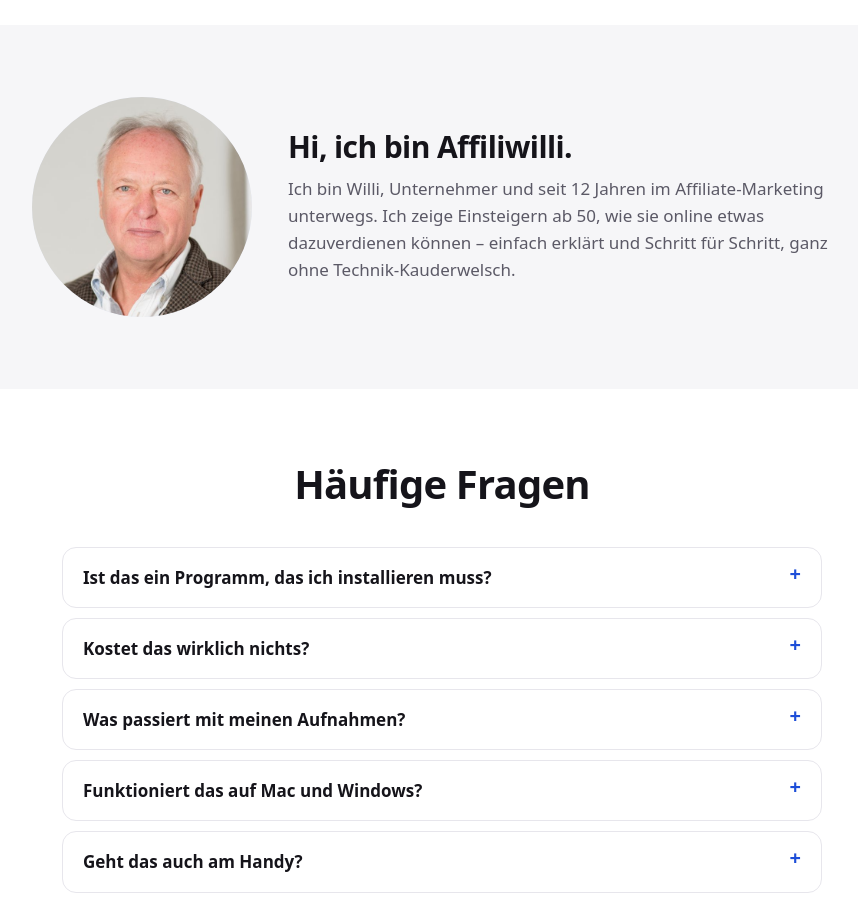
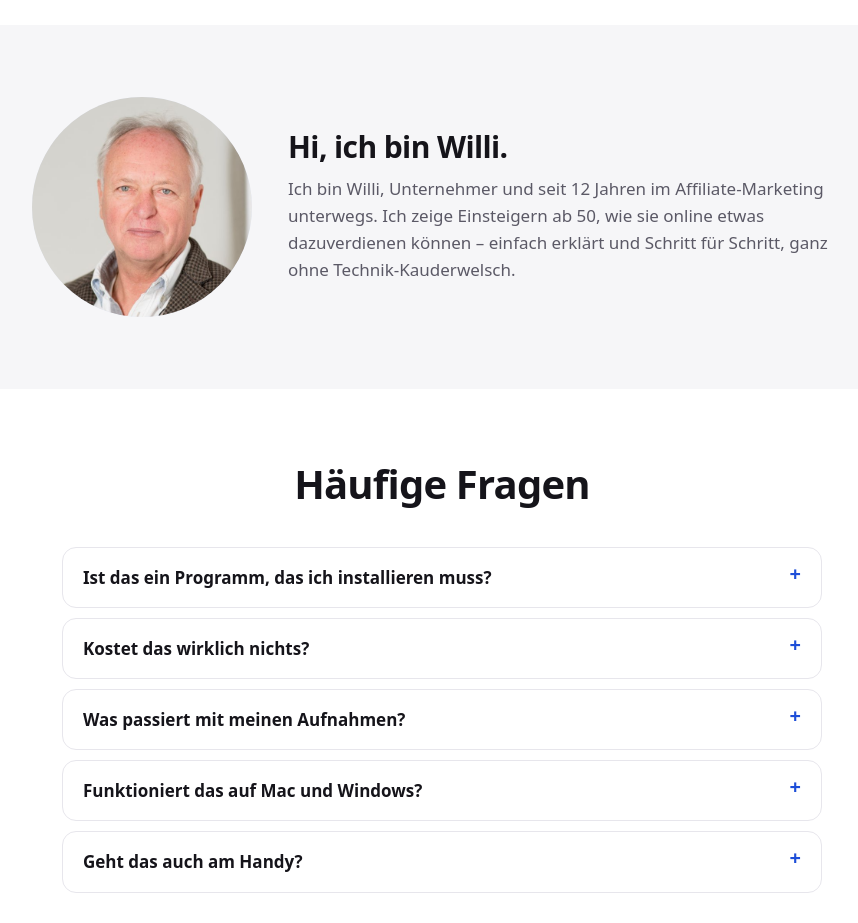
Before and after one commit to kubwiki/KUB, a plain HTML site: page mein-freebie-screen-recorder/website/index.html in a window 1280 px wide. Shown: the part 2260-3183 px from the top of the page, without its empty margins (198-1056 px from the left). Drawn offline with Linux system fonts and the light colour scheme.

Commit message:
Überschrift Über mich: Hi, ich bin Willi
Co-Authored-By: Claude Opus 5.5 <noreply@anthropic.com>
Claude-Session: https://claude.ai/code/session_01EJBcTxjJK6PkCHeWsk7mUM

```diff
--- a/mein-freebie-screen-recorder/website/index.html
+++ b/mein-freebie-screen-recorder/website/index.html
@@ -265,7 +265,7 @@ footer a { color:var(--sub); }
       <img data-src="foto" alt="" hidden>
       <div class="ph" aria-hidden="true"></div>
       <div>
-        <h2>Hi, ich bin <span data-t="deinName">Dein Name</span>.</h2>
+        <h2>Hi, ich bin Willi.</h2>
         <p data-t="ueberMich">Über mich</p>
       </div>
     </div>
```
